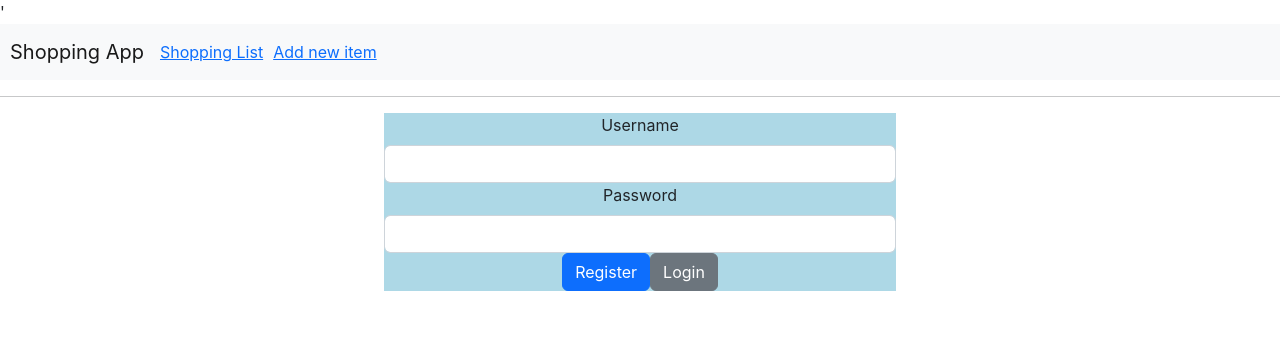
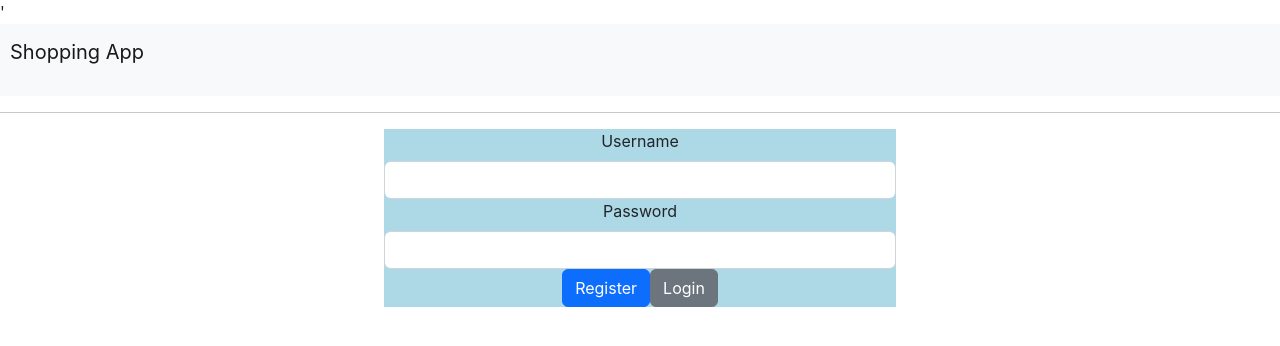
Before and after one commit to Wantonius/opikoodia2022, a React (Create React App) app in the folder react/50_shopping_app/02_stage_login/frontend/: page / in a window 1280 px wide. Shown: the top 346 px of the page. Built offline with nearby package versions, Linux system fonts and the light colour scheme.

Commit message:
shopping app 2 frontend

```diff
--- a/react/50_shopping_app/02_stage_login/frontend/src/components/Navbar.js
+++ b/react/50_shopping_app/02_stage_login/frontend/src/components/Navbar.js
@@ -2,17 +2,24 @@ import {Link} from 'react-router-dom';
 
 const Navbar = (props) => {
 
+	let links = <ul className="navbar-nav"></ul>
+	if(props.isLogged) {
+		links = <ul className="navbar-nav">
+					<li className="nav-item">
+						<Link to="/">Shopping List</Link>
+					</li>
+					<li className="nav-item" style={{marginLeft:10}}>
+						<Link to="/form">Add new item</Link>
+					</li>
+					<li className="nav-item" style={{marginLeft:10}}>
+						<Link to="/" onClick={props.logout}>Logout</Link>
+					</li>
+			</ul>
+	}
 	return (
 		<nav className="navbar navbar-expand-lg navbar-light bg-light">
-			<a className="navbar-brand" style={{marginLeft:10}}>Shopping App</a>
-			<ul className="navbar-nav">
-				<li className="nav-item">
-					<Link to="/">Shopping List</Link>
-				</li>
-				<li className="nav-item" style={{marginLeft:10}}>
-					<Link to="/form">Add new item</Link>
-				</li>
-			</ul>
+			<p className="navbar-brand" style={{marginLeft:10}}>Shopping App</p>
+			{links}
 		</nav>
 	)
 }
```
